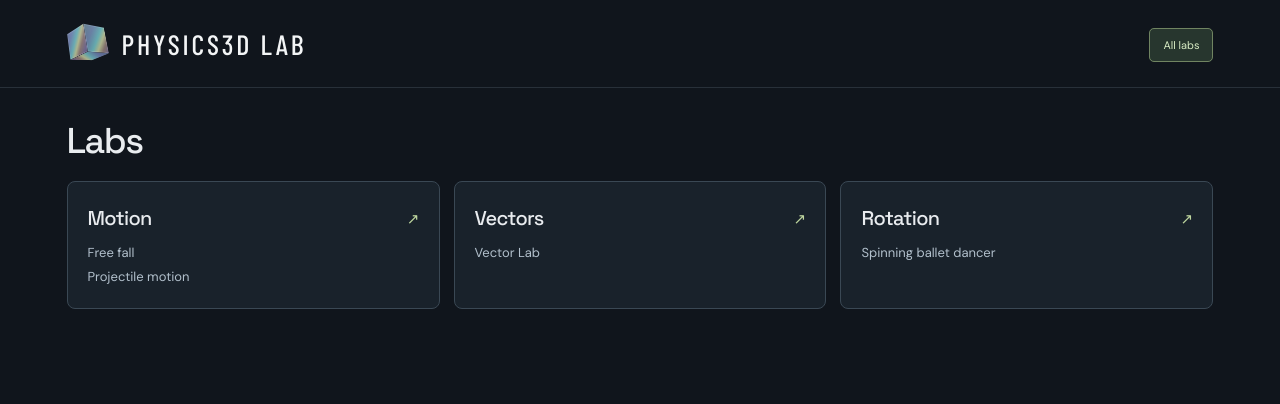
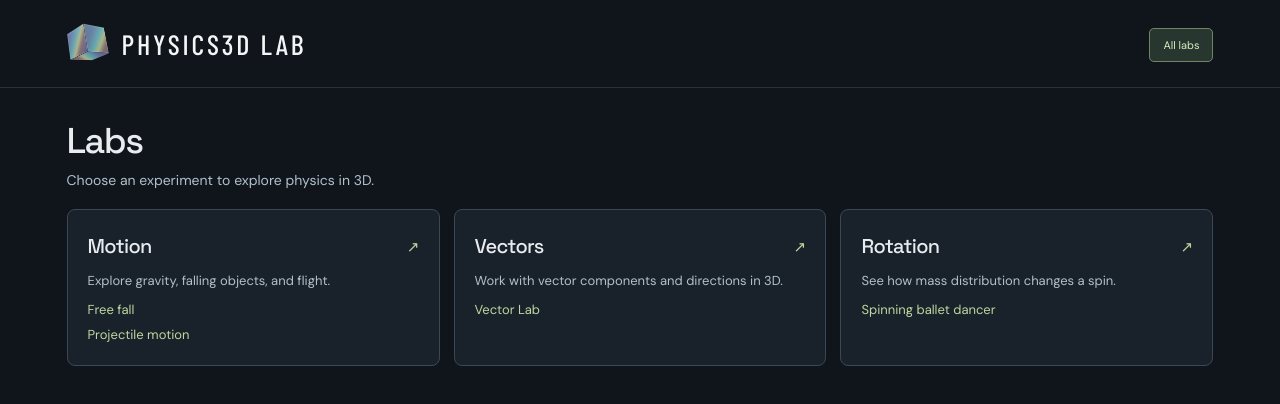
Before and after one commit to PhyoThihaOo32/physics3d-lab, a React (Vite) app: page / in a window 1280 px wide. Shown: the top 404 px of the page. Built offline with nearby package versions, Linux system fonts and the light colour scheme.

Commit message:
Restore concise guidance across the labs

```diff
--- a/src/app/catalog.css
+++ b/src/app/catalog.css
@@ -28,18 +28,30 @@
   font-size: 12px;
 }
 .breadcrumbs a,
+.lab-experiment-list a,
 .route-message a,
 .physics-details a {
   color: #bed69f;
 }
 .breadcrumbs a:hover,
+.lab-experiment-list a:hover,
 .route-message a:hover,
 .physics-details a:hover {
   text-decoration: underline;
   text-underline-offset: 4px;
 }
-.page-title {
+.page-intro {
   margin: 0 0 18px;
+}
+.page-intro h1 {
+  margin: 0;
+}
+.page-intro p {
+  max-width: 60ch;
+  margin: 7px 0 0;
+  color: #b2c0cc;
+  font-size: 14px;
+  line-height: 1.5;
 }
 .lab-grid,
 .experiment-grid {
@@ -86,6 +98,7 @@
   padding: 0;
 }
 .lab-experiment-list li,
+.lab-card p,
 .experiment-card p,
 .route-message p {
   color: #b2c0cc;
@@ -95,6 +108,7 @@
 .lab-experiment-list li + li {
   margin-top: 3px;
 }
+.lab-card p,
 .experiment-card p {
   margin: 8px 0 0;
 }
--- a/src/app/pages/LabDirectory.tsx
+++ b/src/app/pages/LabDirectory.tsx
@@ -1,9 +1,17 @@
-import { getLabExperiments, labs, labUrl } from '../../experiments/catalog';
+import {
+  experimentUrl,
+  getLabExperiments,
+  labs,
+  labUrl,
+} from '../../experiments/catalog';
 
 export function LabDirectory() {
   return (
     <>
-      <h1 className="page-title">Labs</h1>
+      <header className="page-intro">
+        <h1>Labs</h1>
+        <p>Choose an experiment to explore physics in 3D.</p>
+      </header>
       <div className="lab-grid">
         {labs.map((lab) => (
           <article className="lab-card" key={lab.id}>
@@ -15,9 +23,12 @@ export function LabDirectory() {
                 {lab.title} <span aria-hidden="true">↗</span>
               </a>
             </h2>
+            <p>{lab.description}</p>
             <ul className="lab-experiment-list">
               {getLabExperiments(lab.id).map((entry) => (
-                <li key={entry.id}>{entry.title}</li>
+                <li key={entry.id}>
+                  <a href={experimentUrl(entry.id)}>{entry.title}</a>
+                </li>
               ))}
             </ul>
           </article>
--- a/src/app/pages/LabPage.tsx
+++ b/src/app/pages/LabPage.tsx
@@ -4,7 +4,10 @@ import { experimentUrl, getLabExperiments } from '../../experiments/catalog';
 export function LabPage({ lab }: { lab: LabDefinition }) {
   return (
     <>
-      <h1 className="page-title">{lab.title} lab</h1>
+      <header className="page-intro">
+        <h1>{lab.title} lab</h1>
+        <p>{lab.description}</p>
+      </header>
       <div className="experiment-grid">
         {getLabExperiments(lab.id).map((experiment) => (
           <article className="experiment-card" key={experiment.id}>
--- a/src/app/styles.css
+++ b/src/app/styles.css
@@ -342,20 +342,11 @@ h2 {
   position: absolute;
   left: 24px;
   bottom: 21px;
-  font-size: 9px;
-  color: #9eadba;
-  display: flex;
-  align-items: center;
-  gap: 9px;
+  max-width: calc(100% - 48px);
+  font-size: 11px;
+  line-height: 1.5;
+  color: #b2c0cc;
   pointer-events: none;
-}
-.view-hint > span:first-child {
-  font-size: 19px;
-  color: #c2cfda;
-  margin-right: 2px;
-}
-.view-hint > span {
-  color: #536572;
 }
 .coordinate-note {
   position: absolute;
@@ -1015,18 +1006,13 @@ input:focus-visible {
   outline: 2px solid #c1e29e;
   outline-offset: -3px;
 }
-.view-hint {
-  max-width: calc(100% - 48px);
-  line-height: 1.8;
-  align-items: center;
-}
 .coordinate-note {
   bottom: 29px;
 }
 @media (max-width: 700px) {
   .view-hint {
     max-width: calc(100% - 34px);
-    font-size: 8px;
+    font-size: 10px;
   }
 }
 
@@ -1037,3 +1023,14 @@ input:focus-visible {
   font-size: 11px;
   letter-spacing: 0;
 }
+.view-hint-touch {
+  display: none;
+}
+@media (pointer: coarse) {
+  .view-hint .view-hint-pointer {
+    display: none;
+  }
+  .view-hint .view-hint-touch {
+    display: inline;
+  }
+}
--- a/src/components/controls/ViewportHint.tsx
+++ b/src/components/controls/ViewportHint.tsx
@@ -1,3 +1,10 @@
 export function ViewportHint() {
-  return <div className="view-hint">Drag to rotate · Scroll to zoom</div>;
+  return (
+    <div className="view-hint">
+      <span className="view-hint-pointer">
+        Drag to orbit · Scroll to zoom · Arrow keys to pan
+      </span>
+      <span className="view-hint-touch">Drag to orbit · Pinch to zoom</span>
+    </div>
+  );
 }
--- a/src/experiments/angular-momentum/DancerPage.tsx
+++ b/src/experiments/angular-momentum/DancerPage.tsx
@@ -63,7 +63,13 @@ export default function DancerPage() {
           : 'Ready to spin';
   return (
     <div className="dancer-experiment">
-      <h1 className="page-title">{dancerExperiment.title}</h1>
+      <header className="page-intro">
+        <h1>{dancerExperiment.title}</h1>
+        <p>
+          Start the spin, then raise and open the arms to see how the speed
+          changes.
+        </p>
+      </header>
       <div className="workspace">
         <DancerPanel
           key={run}
--- a/src/experiments/angular-momentum/DancerPanel.tsx
+++ b/src/experiments/angular-momentum/DancerPanel.tsx
@@ -131,7 +131,7 @@ export function DancerPanel({
           Apply
         </button>
         <p className="button-caption" role="status">
-          {dirty ? 'Changes pending' : ''}
+          {dirty ? 'Apply to start a new trial' : ''}
         </p>
       </form>
       <SimulationControls
--- a/src/experiments/catalog.ts
+++ b/src/experiments/catalog.ts
@@ -9,8 +9,7 @@ export const labs: readonly LabDefinition[] = [
     title: 'Motion',
     category: 'MECHANICS',
     symbol: '↗',
-    description:
-      'Explore how position, velocity, and acceleration change as objects move.',
+    description: 'Explore gravity, falling objects, and flight.',
     objectives: [
       'Connect motion to position, velocity, and acceleration.',
       'Change initial conditions and compare measured motion with theory.',
@@ -21,8 +20,7 @@ export const labs: readonly LabDefinition[] = [
     title: 'Vectors',
     category: 'MATHEMATICAL FOUNDATIONS',
     symbol: '⟨ ⟩',
-    description:
-      'Understand magnitude, direction, components, and how vectors combine.',
+    description: 'Work with vector components and directions in 3D.',
     objectives: [
       'Resolve vectors into components.',
       'Interpret addition, dot products, and cross products geometrically.',
@@ -33,8 +31,7 @@ export const labs: readonly LabDefinition[] = [
     title: 'Rotation',
     category: 'MECHANICS',
     symbol: '↻',
-    description:
-      'Investigate rotating systems, moment of inertia, and angular momentum.',
+    description: 'See how mass distribution changes a spin.',
     objectives: [
       'Relate mass distribution to moment of inertia.',
       'Explore when angular momentum is conserved.',
--- a/src/experiments/free-fall/FreeFallPage.tsx
+++ b/src/experiments/free-fall/FreeFallPage.tsx
@@ -71,7 +71,12 @@ export default function FreeFallPage() {
   );
   return (
     <>
-      <h1 className="page-title">{freeFallExperiment.title}</h1>
+      <header className="page-intro">
+        <h1>{freeFallExperiment.title}</h1>
+        <p>
+          Change gravity and measure how long the cube takes to hit the floor.
+        </p>
+      </header>
       <div className="workspace">
         <ParameterPanel
           key={run}
--- a/src/experiments/projectile-motion/ProjectilePage.tsx
+++ b/src/experiments/projectile-motion/ProjectilePage.tsx
@@ -90,7 +90,13 @@ export default function ProjectilePage() {
   );
   return (
     <div className="projectile-experiment">
-      <h1 className="page-title">{projectileExperiment.title}</h1>
+      <header className="page-intro">
+        <h1>{projectileExperiment.title}</h1>
+        <p>
+          Change the launch angle and compare the measured range with the
+          prediction.
+        </p>
+      </header>
       <div className="workspace">
         <ProjectilePanel
           key={run}
--- a/src/experiments/vector-lab/VectorPage.tsx
+++ b/src/experiments/vector-lab/VectorPage.tsx
@@ -5,6 +5,7 @@ import {
   type CameraView,
 } from '../../components/controls/CameraControls';
 import { vectorMagnitude } from '../../physics/vectors/vectorMath';
+import { ViewportHint } from '../../components/controls/ViewportHint';
 import { LabCanvas } from '../../three/scene/LabCanvas';
 import {
   AXES,
@@ -69,7 +70,12 @@ export default function VectorPage() {
   }
   return (
     <div className="vector-lab">
-      <h1 className="page-title">Vector Lab</h1>
+      <header className="page-intro">
+        <h1>Vector Lab</h1>
+        <p>
+          Pick an operation and edit the components to see the result in 3D.
+        </p>
+      </header>
       <div className="vector-modes" role="group" aria-label="Vector operation">
         {(Object.keys(MODES) as VectorMode[]).map((id) => (
           <button
@@ -167,6 +173,7 @@ export default function VectorPage() {
               />
             </LabCanvas>
             <CameraControls view={view} onChange={changeView} />
+            <ViewportHint />
           </div>
           {values && (operandScale !== 1 || separateNormalScale) && (
             <p className="vector-note">
```
